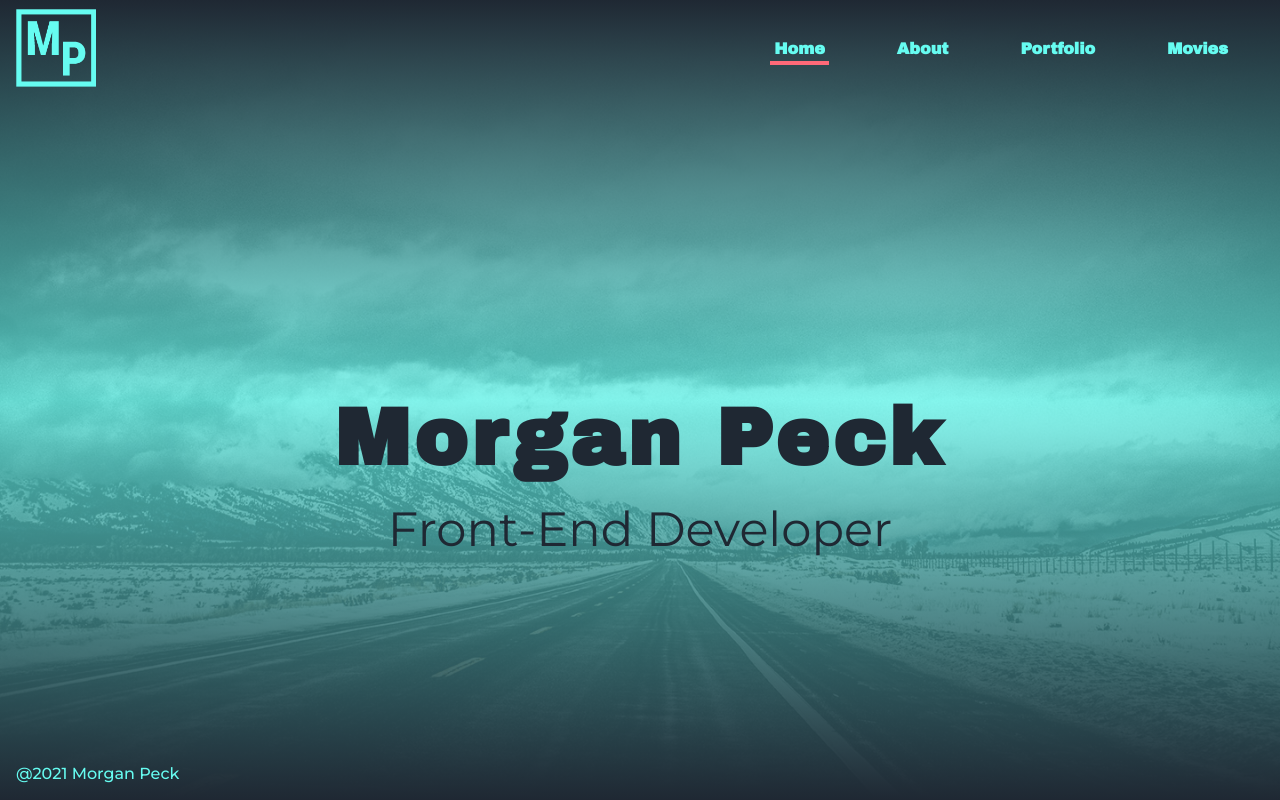
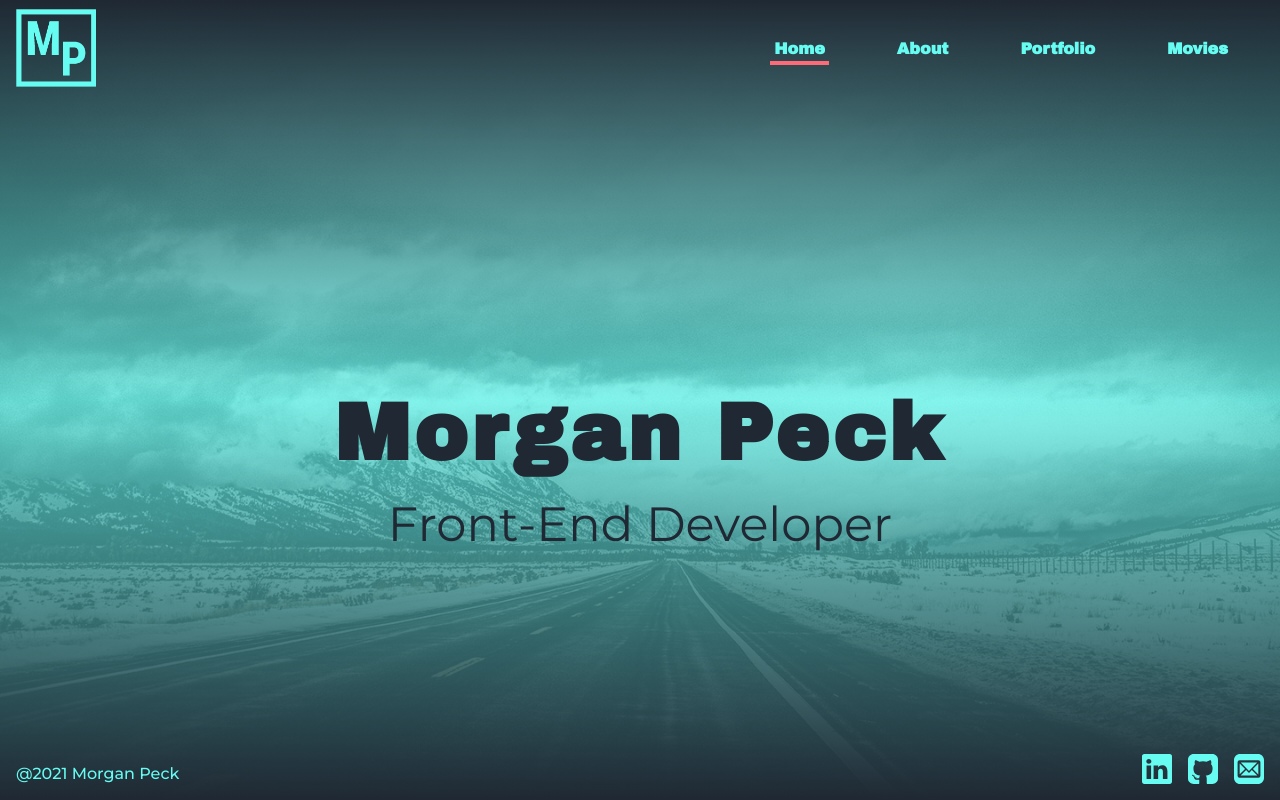
Before and after one commit to mpeck99/portfolio-vue, a Vue app: page / in a window 1280 px wide. Built offline with nearby package versions, Linux system fonts and the light colour scheme.

Commit message:
adding classes for icons

```diff
--- /dev/null
+++ b/src/assets/styles/_icons.scss
@@ -0,0 +1,24 @@
+// ---------------------------------------------
+// ======---------------------------------======
+// Icons
+// ======---------------------------------======
+// ---------------------------------------------
+.icn-email {
+  width: em(20);
+  height: em(20);
+}
+
+.icn-facebook {
+  width: em(20);
+  height: em(20);
+}
+
+.icn-git {
+  width: em(20);
+  height: em(20);
+}
+
+.icn-linkedin {
+  width: em(20);
+  height: em(19.995);
+}
--- a/src/assets/styles/_variables.scss
+++ b/src/assets/styles/_variables.scss
@@ -19,3 +19,4 @@ $ltgrey: #c5c6c7;
 $turquoise: #66fcf1;
 $teal: #45a29e;
 $coral: #ff6978;
+$white: #fff;
--- a/src/assets/styles/styles.scss
+++ b/src/assets/styles/styles.scss
@@ -1,3 +1,4 @@
 @import '_variables';
 @import '_mixins';
 @import '_globals';
+@import 'icons';
```
